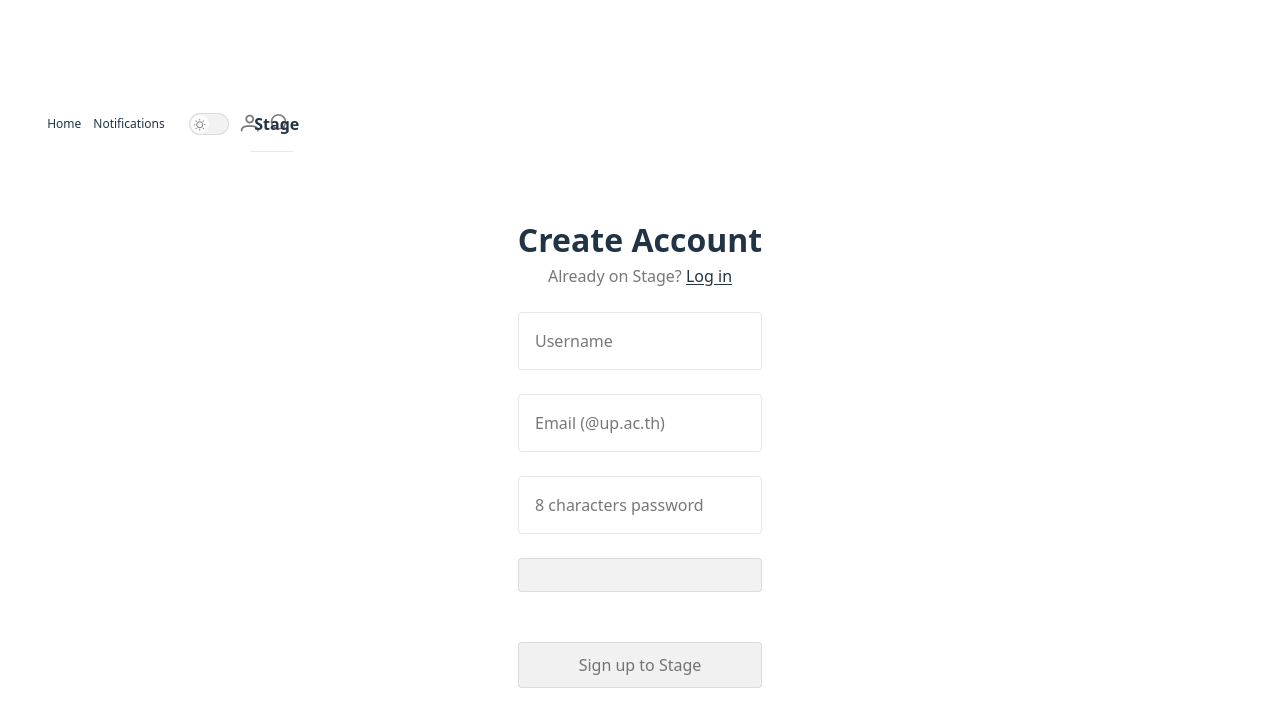
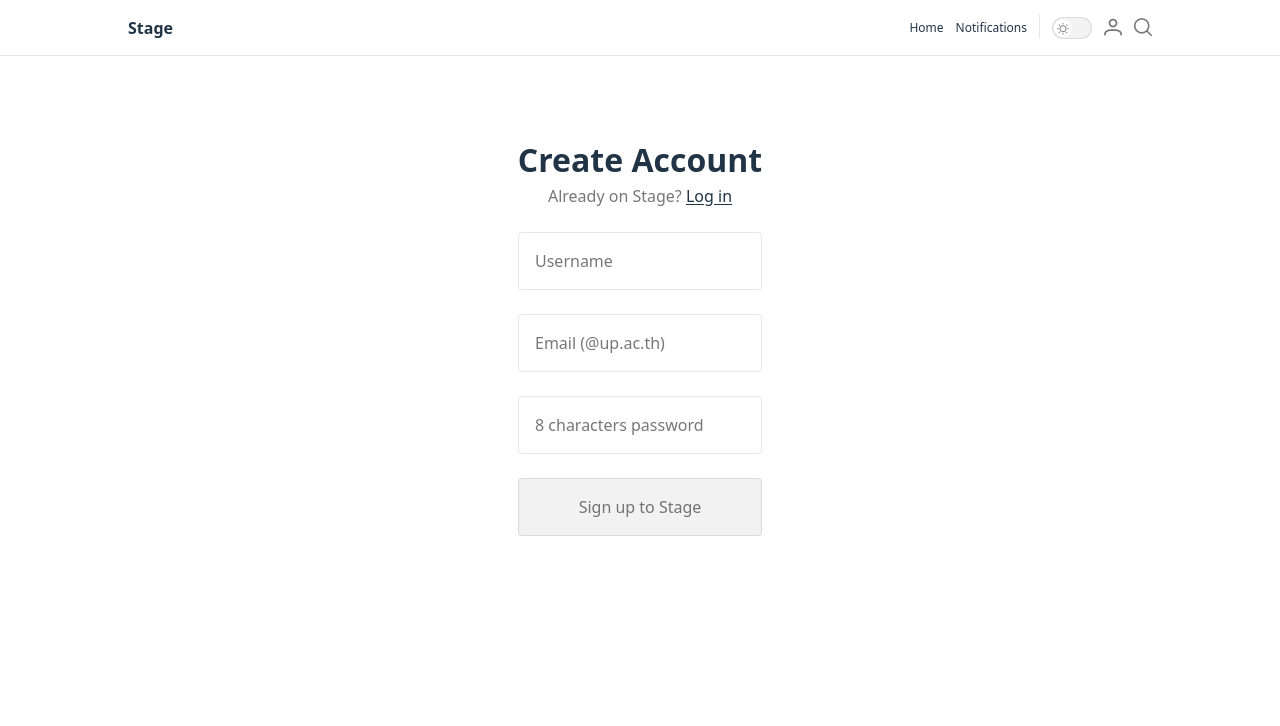
Before and after one commit to froszbite1609/stage-website, a Vue app: page /register in a window 1280 px wide. Shown: the top 726 px of the page. Built offline with nearby package versions, Linux system fonts and the light colour scheme.

Commit message:
Fixed navigation

```diff
--- a/src/components/NavBar.vue
+++ b/src/components/NavBar.vue
@@ -15,7 +15,7 @@ const toggleDark = useToggle(isDark)
 
 <template>
     <header
-        class="bg-bgLight dark:bg-bgDark w-full top-0 left-0 border-b border-dividerLight-light dark:border-dividerLight-dark h-[56px]"
+        class="fixed bg-bgLight dark:bg-bgDark w-full top-0 left-0 border-b border-dividerLight-light dark:border-dividerLight-dark h-[56px]"
     >
         <section class="w-4/5 h-full mx-auto grid grid-cols-12 items-center">
             <!-- Branding -->
--- a/src/views/RegisterPage.vue
+++ b/src/views/RegisterPage.vue
@@ -42,10 +42,6 @@ import AlternativeLayout from '@/layouts/AlternativeLayout.vue'
                 <button
                     type="submit"
                     class="p-4 border rounded bg-bgMute-light dark:bg-bgMute-dark border-dividerLight-light dark:border-dividerLight-dark text-textSecondary-light dark:text-textSecondary-dark"
-                />
-                <!--button-->
-                <button
-                    class="w-full p-[10px] mt-[26px] border-[1px] rounded bg-[#F1F1F1] dark:bg-[#2F2F2F] border-[#3C3C3C1F] dark:border-[#5454547A] text-[#3C3C3CB2] dark:text-[#EBEBEB99] hover:bg-dividerLight-light"
                 >
                     Sign up to Stage
                 </button>
```
